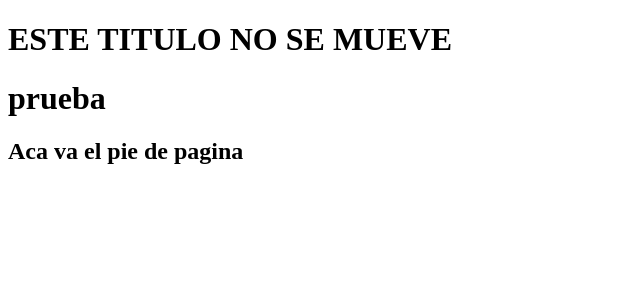
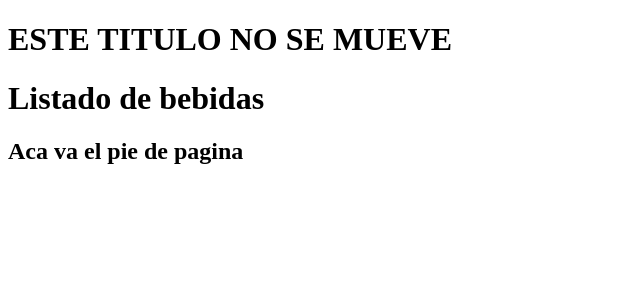
Before and after one commit to MaxiFerrez/NegocioBebidas, an Angular app: page /contenido in a window 1280 px wide. Shown: the top 300 px of the page, without its empty margins (0-640 px from the left). Built offline with nearby package versions, Linux system fonts and the light colour scheme.

Commit message:
cambio de prueba

```diff
--- a/src/app/contenido-web/contenido-web.component.html
+++ b/src/app/contenido-web/contenido-web.component.html
@@ -1,5 +1,5 @@
 
-<h1>prueba {{ datoRecibido }}</h1>
+<h1>Listado de bebidas</h1>
 
 
    <p *ngIf="(datoRecibido==1)">
```
